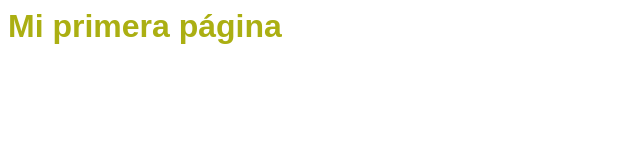
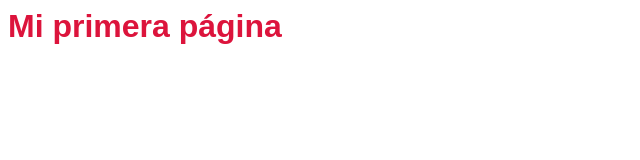
Before and after one commit to mdfc4/Pagina-titulo, a plain HTML site: page index.html in a window 1280 px wide. Shown: the whole page, without its empty margins (0-640 px from the left). Drawn offline with Linux system fonts and the light colour scheme.

Commit message:
Cambio color titulo: Crimson

```diff
--- a/style.css
+++ b/style.css
@@ -3,5 +3,5 @@ body {
     background: #f4flea;
 }
 h1 {
-    color: #ABAF12;
+    color: #DC143C;
 }
```
